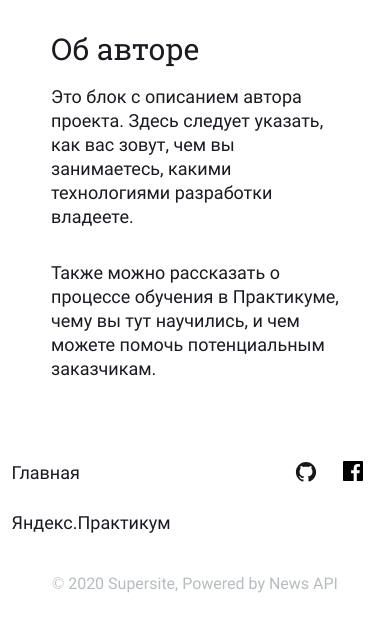
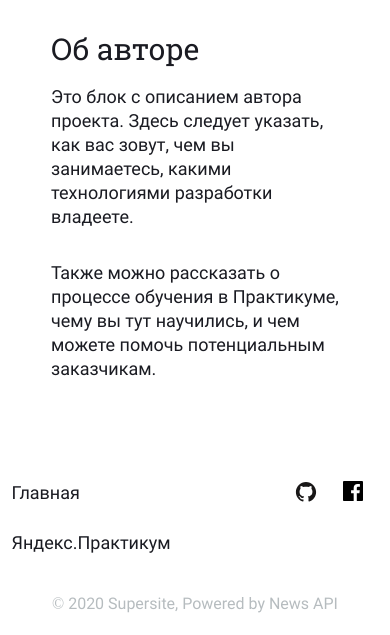
Before and after one commit to Andreysergeev91/news-explorer-frontend, a website built with webpack: page src/index.html in a window 390 px wide. Shown: the part 2871-3506 px from the top of the page. Built offline with nearby package versions, Linux system fonts and the light colour scheme; files whose address does not match are found by name.

Commit message:
Fix margin top

```diff
--- a/src/blocks/footer/__nav-menu/footer__nav-menu.css
+++ b/src/blocks/footer/__nav-menu/footer__nav-menu.css
@@ -20,7 +20,7 @@
     width: 90%;
     display: flex;
     justify-content: space-between;
-    margin: 0 16px 0 0;
+    margin: 20px 16px 0 0;
 
   }
 }
```
